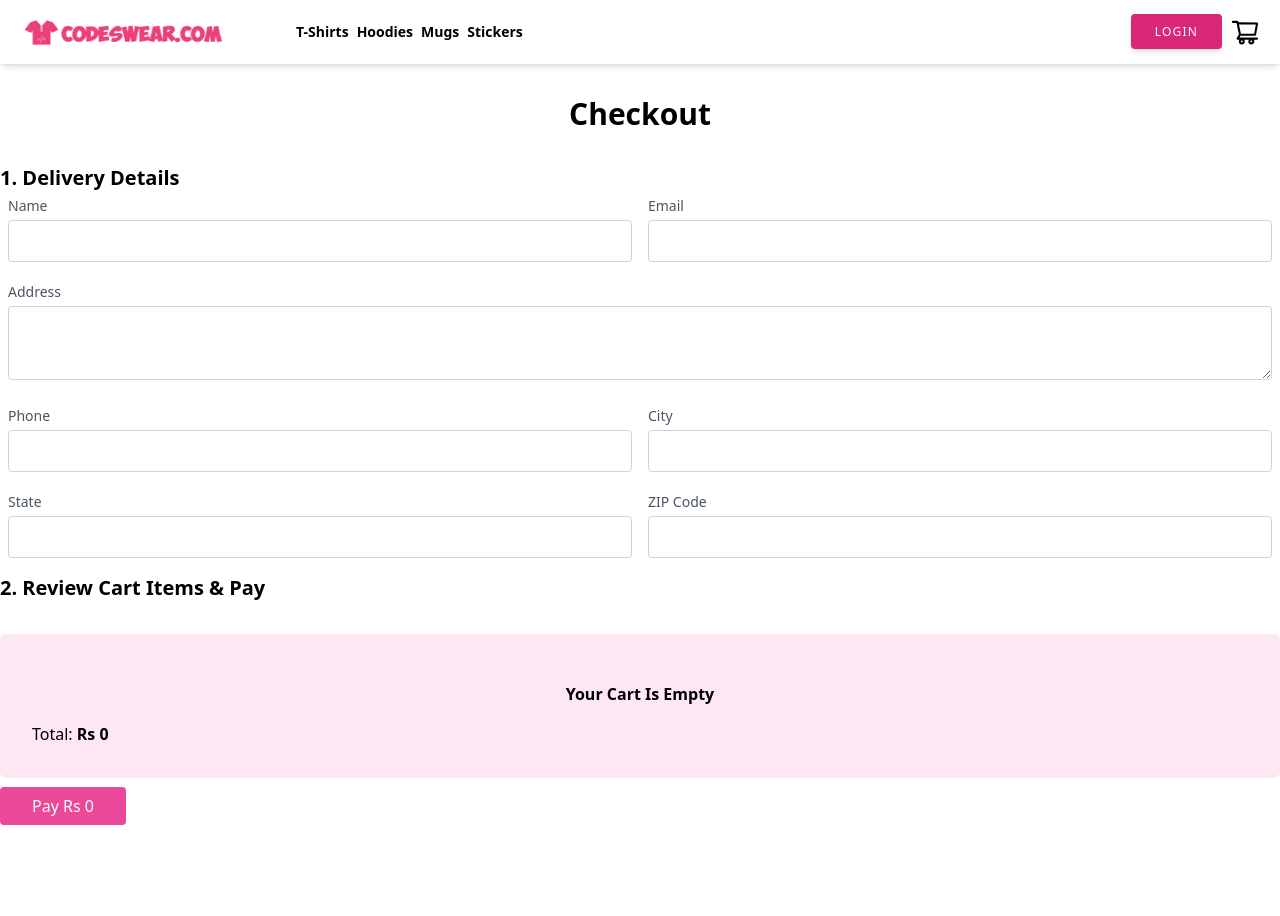
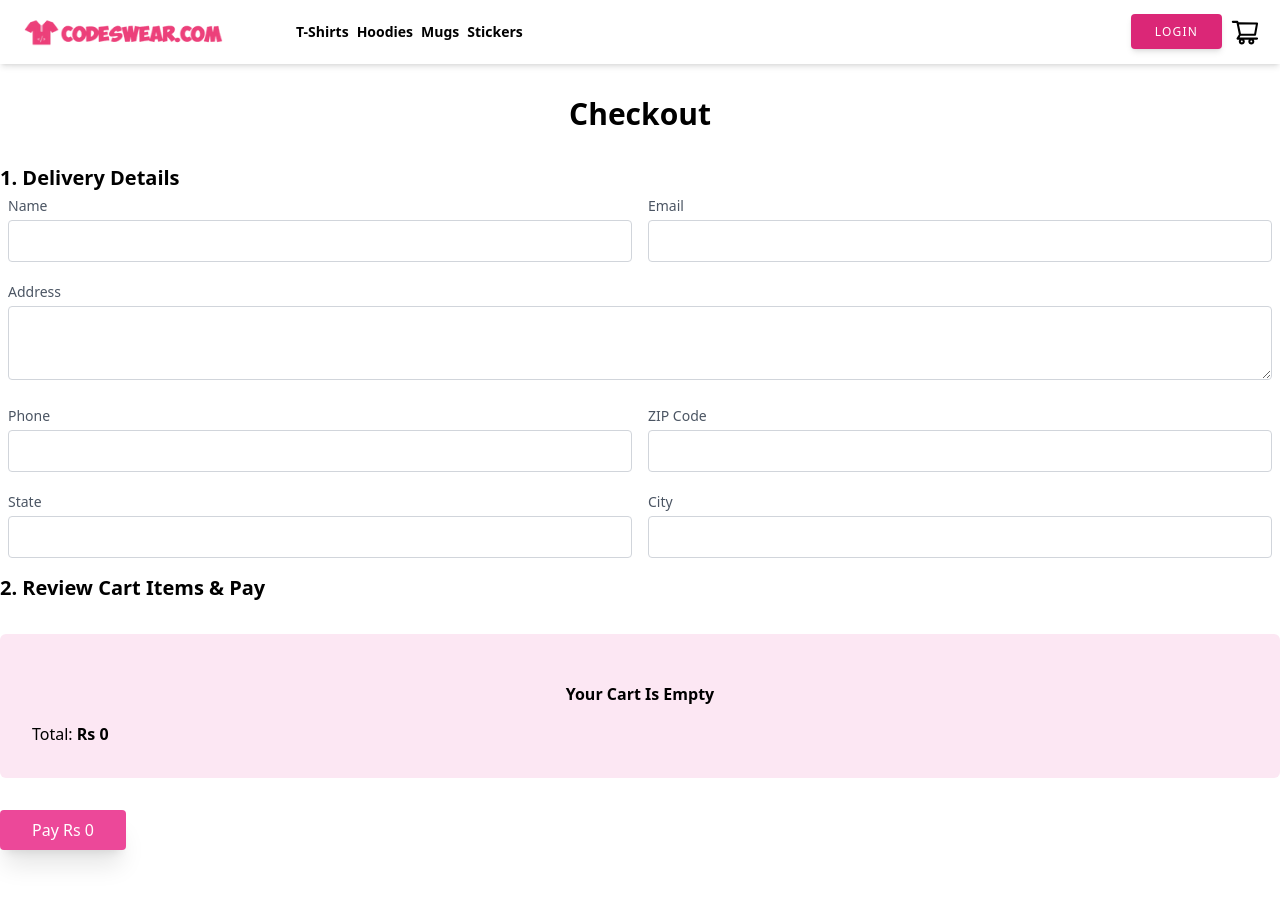
Before and after one commit to heyitsuzair/codeswear-next, a Next.js app: page /checkout in a window 1280 px wide. Shown: the top 916 px of the page. Built offline with nearby package versions, Linux system fonts and the light colour scheme.

Commit message:
New Features

```diff
--- a/components/Dropdown.js
+++ b/components/Dropdown.js
@@ -5,8 +5,8 @@ const Dropdown = ({ handleLogout, dropDown, setDropDown }) => {
   return (
     <div
       className={`absolute transition-all opacity-${
-        dropDown ? "1" : "0"
-      } right-10 top-9 bg-white shadow-lg border rounded-lg px-4 py-2 w-40`}
+        dropDown ? "1" : "0 hidden"
+      } right-10 top-9  bg-white shadow-lg border rounded-lg px-4 py-2 w-40`}
     >
       <ul>
         <Link href="/my-account" onClick={() => setDropDown(false)}>
--- a/pages/checkout.js
+++ b/pages/checkout.js
@@ -1,9 +1,29 @@
 import Head from "next/head";
 import Link from "next/link";
-import React from "react";
+import React, { useState } from "react";
+import Script from "next/script";
 import { AiOutlineDelete, AiOutlineMinus, AiOutlinePlus } from "react-icons/ai";
 
 const Checkout = ({ cart, addToCart, removeFromCart, subTotal }) => {
+  const [formValues, setFormValues] = useState({
+    name: "",
+    email: "",
+    phone: "",
+    zipcode: "",
+    address: "",
+    city: "",
+    state: "",
+  });
+
+  const handleChange = (e) => {
+    setFormValues({ ...formValues, [e.target.name]: e.target.value });
+  };
+
+  const handleSubmit = (e) => {
+    e.preventDefault();
+    console.log("sub");
+  };
+
   return (
     <div className="container mx-2 sm:mx-auto ">
       <Head>
@@ -12,10 +32,13 @@ const Checkout = ({ cart, addToCart, removeFromCart, subTotal }) => {
           name="description"
           content="Codeswear-Engineered For Excellence"
         />
+
         <link rel="icon" href="/favicon.ico" />
       </Head>
+
       <h1 className="font-bold text-3xl text-center m-auto my-8">Checkout</h1>
       <h2 className="text-xl font-semibold">1. Delivery Details</h2>
+      <form onSubmit={handleSubmit}>
         <div className="mx-auto flex">
           <div className="px-2 w-1/2">
             <div className="mb-4">
@@ -26,19 +49,28 @@ const Checkout = ({ cart, addToCart, removeFromCart, subTotal }) => {
                 type="text"
                 id="name"
                 name="name"
+                onChange={(e) => handleChange(e)}
+                autoComplete="off"
+                value={formValues.name}
                 className="w-full bg-white rounded border border-gray-300 focus:border-pink-500 focus:ring-2 focus:ring-pink-200 text-base outline-none text-gray-700 py-1 px-3 leading-8 transition-colors duration-200 ease-in-out"
               />
             </div>
           </div>
           <div className="px-2 w-1/2">
             <div className="mb-4">
-            <label htmlFor="email" className="leading-7 text-sm text-gray-600">
+              <label
+                htmlFor="email"
+                className="leading-7 text-sm text-gray-600"
+              >
                 Email
               </label>
               <input
                 type="email"
                 id="email"
                 name="email"
+                onChange={(e) => handleChange(e)}
+                autoComplete="off"
+                value={formValues.email}
                 className="w-full bg-white rounded border border-gray-300 focus:border-pink-500 focus:ring-2 focus:ring-pink-200 text-base outline-none text-gray-700 py-1 px-3 leading-8 transition-colors duration-200 ease-in-out"
               />
             </div>
@@ -46,7 +78,10 @@ const Checkout = ({ cart, addToCart, removeFromCart, subTotal }) => {
         </div>
         <div className="px-2 w-full">
           <div className="mb-4">
-          <label htmlFor="address" className="leading-7 text-sm text-gray-600">
+            <label
+              htmlFor="address"
+              className="leading-7 text-sm text-gray-600"
+            >
               Address
             </label>
             <textarea
@@ -54,6 +89,9 @@ const Checkout = ({ cart, addToCart, removeFromCart, subTotal }) => {
               cols={30}
               rows={2}
               name="address"
+              onChange={(e) => handleChange(e)}
+              autoComplete="off"
+              value={formValues.address}
               className="w-full bg-white rounded border border-gray-300 focus:border-pink-500 focus:ring-2 focus:ring-pink-200 text-base outline-none text-gray-700 py-1 px-3 leading-8 transition-colors duration-200 ease-in-out"
             />
           </div>
@@ -61,41 +99,19 @@ const Checkout = ({ cart, addToCart, removeFromCart, subTotal }) => {
         <div className="mx-auto flex">
           <div className="px-2 w-1/2">
             <div className="mb-4">
-            <label htmlFor="phone" className="leading-7 text-sm text-gray-600">
+              <label
+                htmlFor="phone"
+                className="leading-7 text-sm text-gray-600"
+              >
                 Phone
               </label>
               <input
                 type="tel"
                 id="phone"
                 name="phone"
-              className="w-full bg-white rounded border border-gray-300 focus:border-pink-500 focus:ring-2 focus:ring-pink-200 text-base outline-none text-gray-700 py-1 px-3 leading-8 transition-colors duration-200 ease-in-out"
-            />
-          </div>
-        </div>
-        <div className="px-2 w-1/2">
-          <div className="mb-4">
-            <label htmlFor="city" className="leading-7 text-sm text-gray-600">
-              City
-            </label>
-            <input
-              type="text"
-              id="city"
-              name="city"
-              className="w-full bg-white rounded border border-gray-300 focus:border-pink-500 focus:ring-2 focus:ring-pink-200 text-base outline-none text-gray-700 py-1 px-3 leading-8 transition-colors duration-200 ease-in-out"
-            />
-          </div>
-        </div>
-      </div>
-      <div className="mx-auto flex">
-        <div className="px-2 w-1/2">
-          <div className="mb-4">
-            <label htmlFor="state" className="leading-7 text-sm text-gray-600">
-              State
-            </label>
-            <input
-              type="text"
-              id="state"
-              name="state"
+                onChange={(e) => handleChange(e)}
+                autoComplete="off"
+                value={formValues.phone}
                 className="w-full bg-white rounded border border-gray-300 focus:border-pink-500 focus:ring-2 focus:ring-pink-200 text-base outline-none text-gray-700 py-1 px-3 leading-8 transition-colors duration-200 ease-in-out"
               />
             </div>
@@ -112,6 +128,44 @@ const Checkout = ({ cart, addToCart, removeFromCart, subTotal }) => {
                 type="text"
                 id="zipcode"
                 name="zipcode"
+                onChange={(e) => handleChange(e)}
+                autoComplete="off"
+                value={formValues.zipcode}
+                className="w-full bg-white rounded border border-gray-300 focus:border-pink-500 focus:ring-2 focus:ring-pink-200 text-base outline-none text-gray-700 py-1 px-3 leading-8 transition-colors duration-200 ease-in-out"
+              />
+            </div>
+          </div>
+        </div>
+        <div className="mx-auto flex">
+          <div className="px-2 w-1/2">
+            <div className="mb-4">
+              <label
+                htmlFor="state"
+                className="leading-7 text-sm text-gray-600"
+              >
+                State
+              </label>
+              <input
+                type="text"
+                id="state"
+                readOnly={true}
+                values={formValues.state}
+                name="state"
+                className="w-full bg-white rounded border border-gray-300 focus:border-pink-500 focus:ring-2 focus:ring-pink-200 text-base outline-none text-gray-700 py-1 px-3 leading-8 transition-colors duration-200 ease-in-out"
+              />
+            </div>
+          </div>
+          <div className="px-2 w-1/2">
+            <div className="mb-4">
+              <label htmlFor="city" className="leading-7 text-sm text-gray-600">
+                City
+              </label>
+              <input
+                type="text"
+                id="city"
+                name="city"
+                readOnly={true}
+                values={formValues.city}
                 className="w-full bg-white rounded border border-gray-300 focus:border-pink-500 focus:ring-2 focus:ring-pink-200 text-base outline-none text-gray-700 py-1 px-3 leading-8 transition-colors duration-200 ease-in-out"
               />
             </div>
@@ -172,13 +226,14 @@ const Checkout = ({ cart, addToCart, removeFromCart, subTotal }) => {
           </span>
         </div>
         <div className="mt-4">
-        <Link
-          href="/order"
-          className=" items-center gap-2 justify-center mt-4 text-white bg-pink-500 border-0 py-2 px-8 focus:outline-none transition-colors hover:bg-pink-600 rounded text-md"
+          <button
+            type="submit"
+            className=" items-center gap-2 justify-center mt-4 text-white bg-pink-500 border-0 py-2 px-8 focus:outline-none transition-colors shadow-xl hover:bg-pink-600 rounded text-md disabled:bg-pink-300"
           >
             Pay Rs {subTotal}
-        </Link>
+          </button>
         </div>
+      </form>
     </div>
   );
 };
```
Lines whose indentation alone changed are shown as unchanged.
